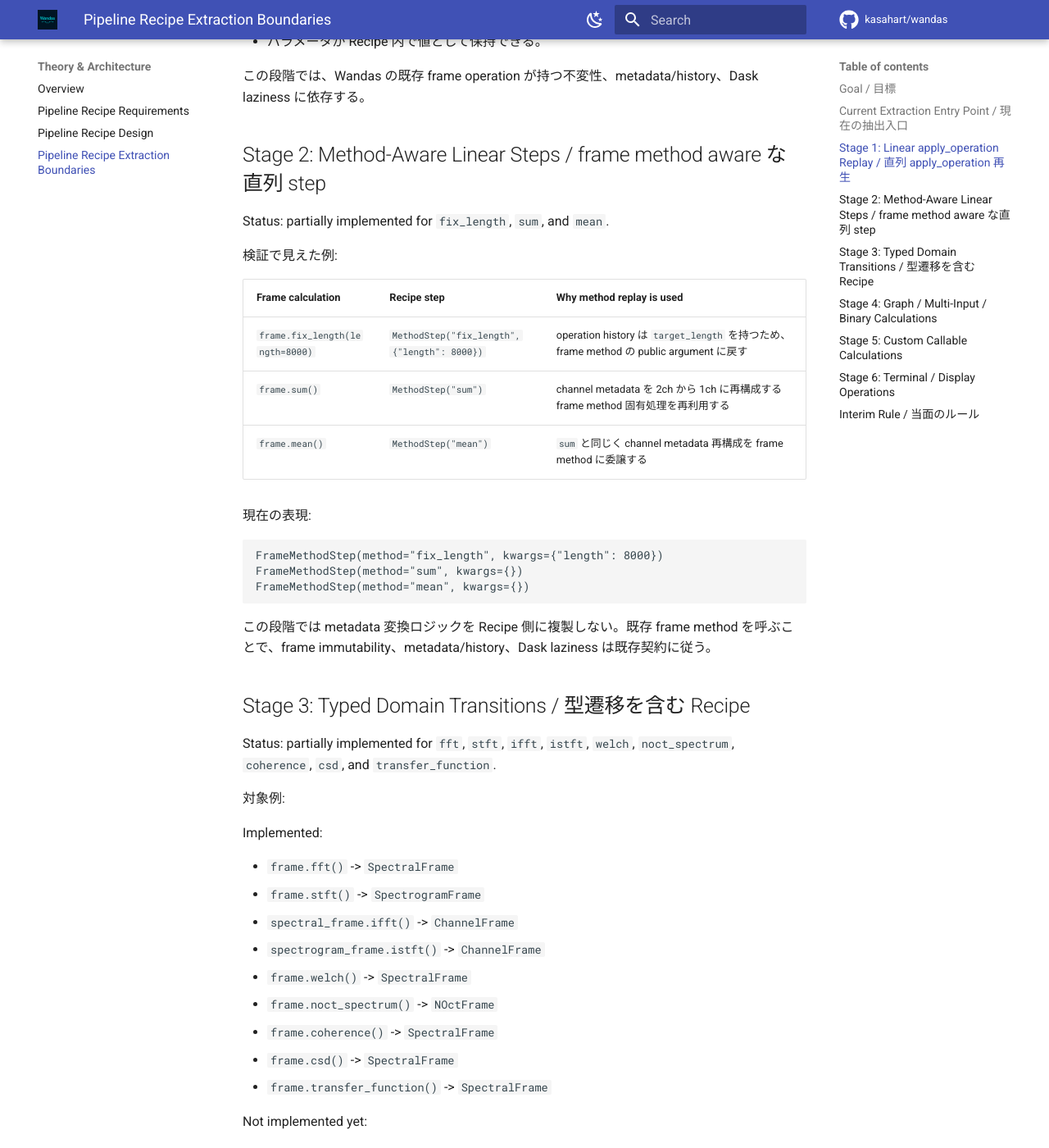
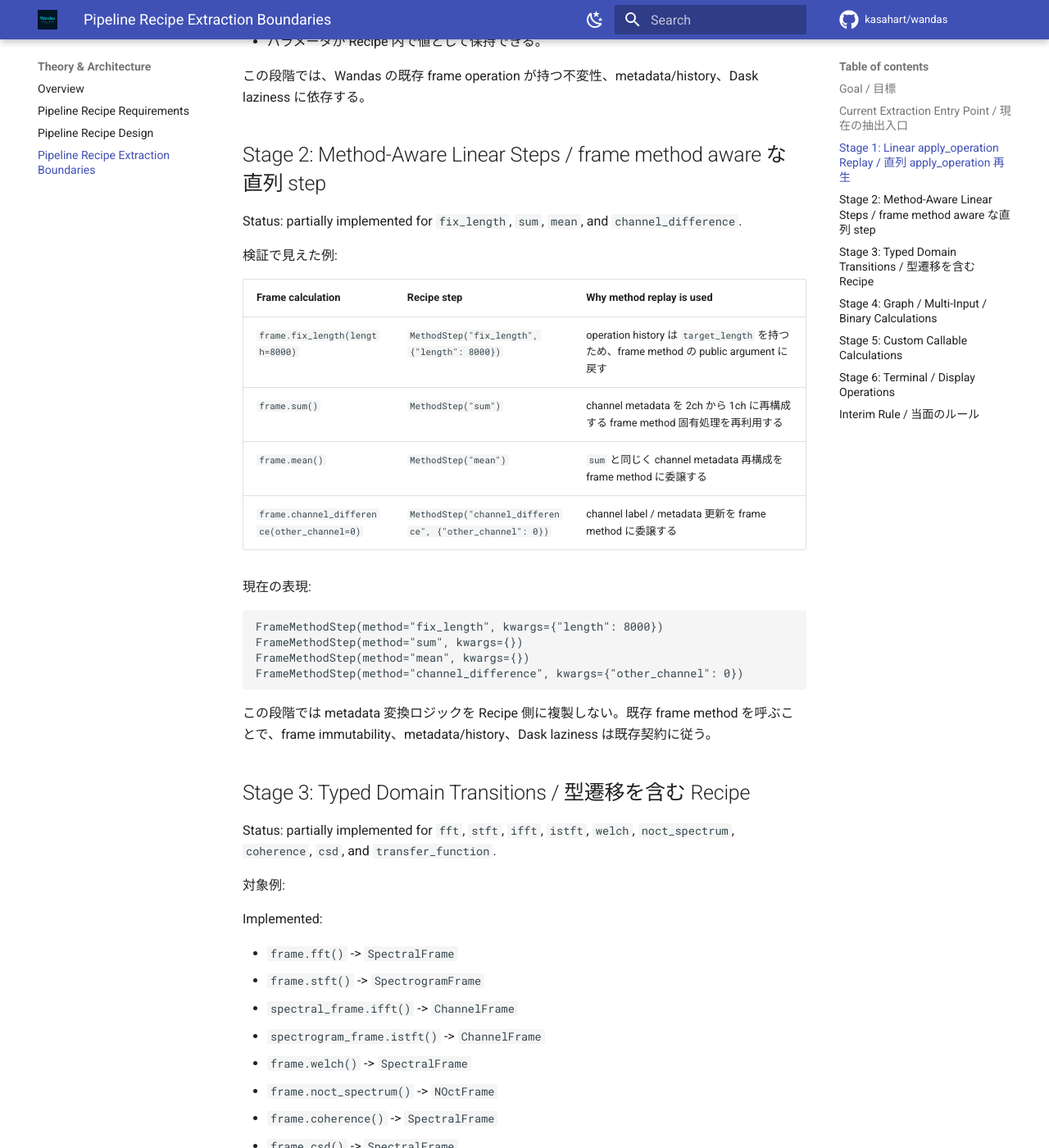
Before and after one commit to kasahart/wandas, an MkDocs documentation site: the page built from docs/src/explanation/pipeline-recipe-extraction-boundaries.md, in a window 1280 px wide and 1400 px high, scrolled down 1550 px. Shown: the whole window at 82% size. Built offline with MkDocs 1.6.1 and Material for MkDocs 9.7.7, drawn with Linux system fonts in a browser that asks for light colours; comment, search, counter and statistics services are not loaded.

Commit message:
Add channel difference recipe step

````diff
--- a/docs/src/explanation/pipeline-recipe-extraction-boundaries.md
+++ b/docs/src/explanation/pipeline-recipe-extraction-boundaries.md
@@ -52,7 +52,7 @@ Status: implemented in prototype.
 
 ## Stage 2: Method-Aware Linear Steps / frame method aware な直列 step
 
-Status: partially implemented for `fix_length`, `sum`, and `mean`.
+Status: partially implemented for `fix_length`, `sum`, `mean`, and `channel_difference`.
 
 検証で見えた例:
 
@@ -61,6 +61,7 @@ Status: partially implemented for `fix_length`, `sum`, and `mean`.
 | `frame.fix_length(length=8000)` | `MethodStep("fix_length", {"length": 8000})` | operation history は `target_length` を持つため、frame method の public argument に戻す |
 | `frame.sum()` | `MethodStep("sum")` | channel metadata を 2ch から 1ch に再構成する frame method 固有処理を再利用する |
 | `frame.mean()` | `MethodStep("mean")` | `sum` と同じく channel metadata 再構成を frame method に委譲する |
+| `frame.channel_difference(other_channel=0)` | `MethodStep("channel_difference", {"other_channel": 0})` | channel label / metadata 更新を frame method に委譲する |
 
 現在の表現:
 
@@ -68,6 +69,7 @@ Status: partially implemented for `fix_length`, `sum`, and `mean`.
 FrameMethodStep(method="fix_length", kwargs={"length": 8000})
 FrameMethodStep(method="sum", kwargs={})
 FrameMethodStep(method="mean", kwargs={})
+FrameMethodStep(method="channel_difference", kwargs={"other_channel": 0})
 ```
 
 この段階では metadata 変換ロジックを Recipe 側に複製しない。既存 frame method を呼ぶことで、frame immutability、metadata/history、Dask laziness は既存契約に従う。
````
Also changed, not shown: docs/src/explanation/pipeline-recipe-design.md (+2 -2 lines), 2 other files.
